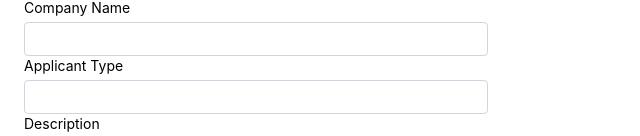
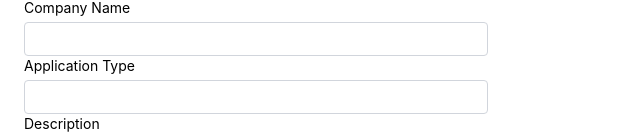
Before and after one commit to KelvinKitheka/Trendpro, a React app in the folder frontend/: page /applications/new in a window 1280 px wide. Shown: the part 222-358 px from the top of the page, without its empty margins (0-640 px from the left). Built offline with nearby package versions, Linux system fonts and the light colour scheme; the HTML template or start-up script is replaced by a standard one.

Commit message:
fix(ApplicationForm): Correct label for application type

```diff
--- a/frontend/src/pages/ApplicationForm.jsx
+++ b/frontend/src/pages/ApplicationForm.jsx
@@ -5,7 +5,7 @@ import { api } from "../api/applications";
 const TYPES = ["recordation", "renewal", "change_of_ownership", "change_of_name", "discontinuation"]
 const EMPTY = {applicant_name: "", applicant_email: "", company_email: "", application_type: "", description: ""}
 
-export default function ApplicationDetail() {
+export default function ApplicationForm() {
     const { id } = useParams();
     const navigate = useNavigate();
     const isEdit = Boolean(id)
@@ -60,8 +60,8 @@ export default function ApplicationDetail() {
             <label>Company Name
                 <input name="company_name" value={form.company_name} onChange={handleChange} className={inputClass}/>
             </label>
-            <label>Applicant Type
-                <input name="applicant_type" value={form.applicant_type} onChange={handleChange} className={inputClass}/>
+            <label>Application Type
+                <input name="application_type" value={form.application_type} onChange={handleChange} className={inputClass}/>
             </label>
             <label>Description
                 <textarea name="description" value={form.description} onChange={handleChange} rows={4} className={inputClass}/>
```
